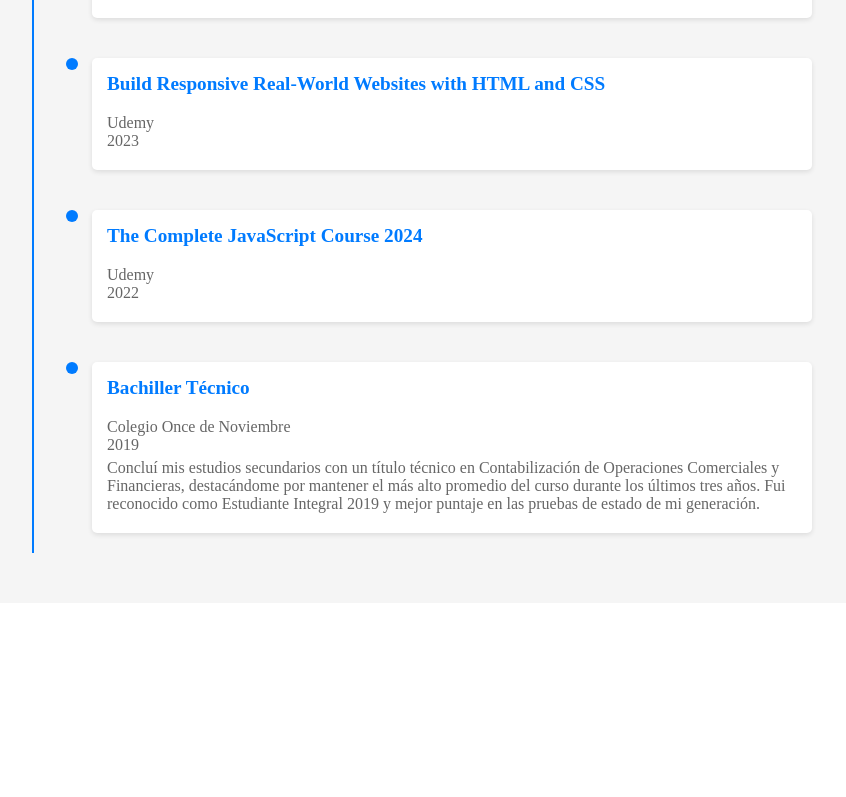
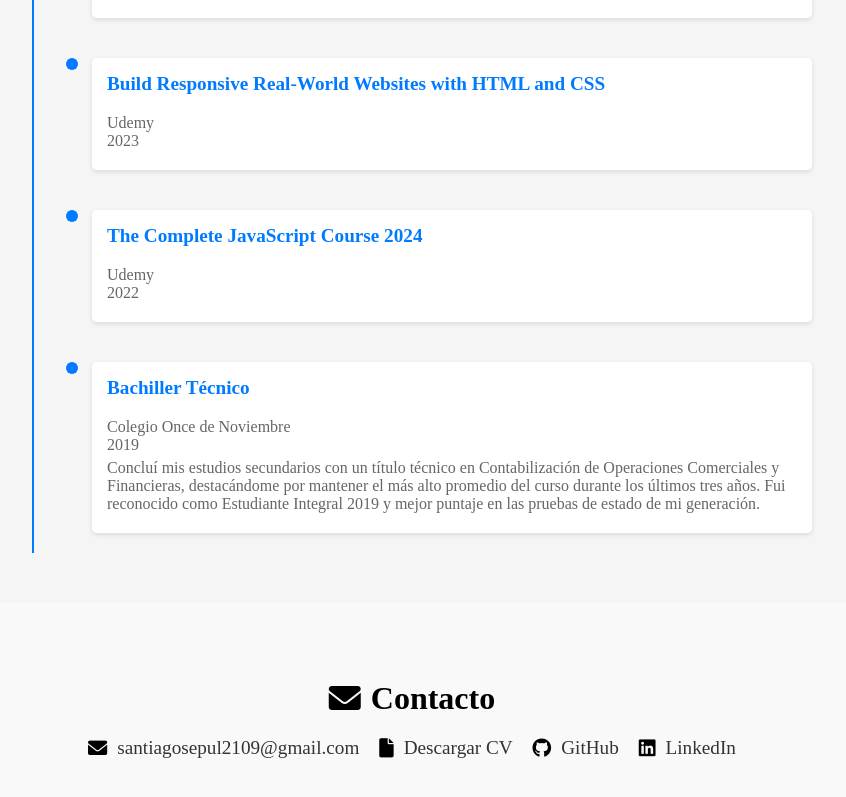
Before and after one commit to ManuACDev/portafolio-angular, an Angular app: page / in a window 1280 px wide. Shown: the part 3046-3843 px from the top of the page, without its empty margins (228-1074 px from the left). Before the commit the page ends 3657 px from the top, so only its background shows below. Built offline with nearby package versions, Linux system fonts and the light colour scheme.

Commit message:
Contacto HTML y CSS

```diff
--- a/src/app/app.component.html
+++ b/src/app/app.component.html
@@ -4,4 +4,5 @@
 <app-experiencia></app-experiencia>
 <app-proyectos></app-proyectos>
 <app-educacion></app-educacion>
+<app-contacto></app-contacto>
 <router-outlet></router-outlet>
--- a/src/app/app.component.ts
+++ b/src/app/app.component.ts
@@ -6,13 +6,14 @@ import { TecnologiasComponent } from "./components/tecnologias/tecnologias.compo
 import { ExperienciaComponent } from "./components/experiencia/experiencia.component";
 import { ProyectosComponent } from "./components/proyectos/proyectos.component";
 import { EducacionComponent } from "./components/educacion/educacion.component";
+import { ContactoComponent } from "./components/contacto/contacto.component";
 
 @Component({
     selector: 'app-root',
     standalone: true,
     templateUrl: './app.component.html',
     styleUrl: './app.component.css',
-    imports: [RouterOutlet, HeaderComponent, SobremiComponent, TecnologiasComponent, ExperienciaComponent, ProyectosComponent, EducacionComponent]
+    imports: [RouterOutlet, HeaderComponent, SobremiComponent, TecnologiasComponent, ExperienciaComponent, ProyectosComponent, EducacionComponent, ContactoComponent]
 })
 export class AppComponent {
 
--- a/src/app/components/contacto/contacto.component.css
+++ b/src/app/components/contacto/contacto.component.css
@@ -0,0 +1,51 @@
+.contacto {
+  padding: 50px 0;
+  background-color: #f9f9f9;
+}
+
+.contacto .container {
+  max-width: 800px;
+  margin: 0 auto;
+  padding: 0 15px;
+  text-align: center;
+}
+
+.contacto h2 {
+  font-size: 2em;
+  margin-bottom: 20px;
+  display: flex;
+  align-items: center;
+  justify-content: center;
+}
+
+.contacto h2 i {
+  margin-right: 10px;
+}
+
+.contacto .contact-info {
+  display: flex;
+  justify-content: center;
+  flex-wrap: wrap;
+  gap: 20px;
+}
+
+.contacto .contact-info p {
+  font-size: 1.2em;
+  display: flex;
+  align-items: center;
+  margin: 0;
+}
+
+.contacto .contact-info p i {
+  margin-right: 10px;
+}
+
+.contacto .contact-info p a {
+  text-decoration: none;
+  color: #333;
+  transition: color 0.3s;
+}
+
+.contacto .contact-info p a:hover {
+  color: #007bff;
+}
--- a/src/app/components/contacto/contacto.component.html
+++ b/src/app/components/contacto/contacto.component.html
@@ -1 +1,11 @@
-<p>contacto works!</p>
+<section id="contacto" class="contacto">
+  <div class="container">
+    <h2><i class="fas fa-envelope"></i> Contacto</h2>
+    <div class="contact-info">
+      <p><i class="fas fa-envelope"></i> <a href="mailto:santiagosepul2109@gmail.com">santiagosepul2109&#64;gmail.com</a></p>
+      <p><i class="fas fa-file"></i> <a href="ruta_al_cv.pdf" target="_blank">Descargar CV</a></p>
+      <p><i class="fab fa-github"></i> <a href="https://github.com/tu_usuario" target="_blank">GitHub</a></p>
+      <p><i class="fab fa-linkedin"></i> <a href="https://linkedin.com/in/tu_usuario" target="_blank">LinkedIn</a></p>
+    </div>
+  </div>
+</section>
```
